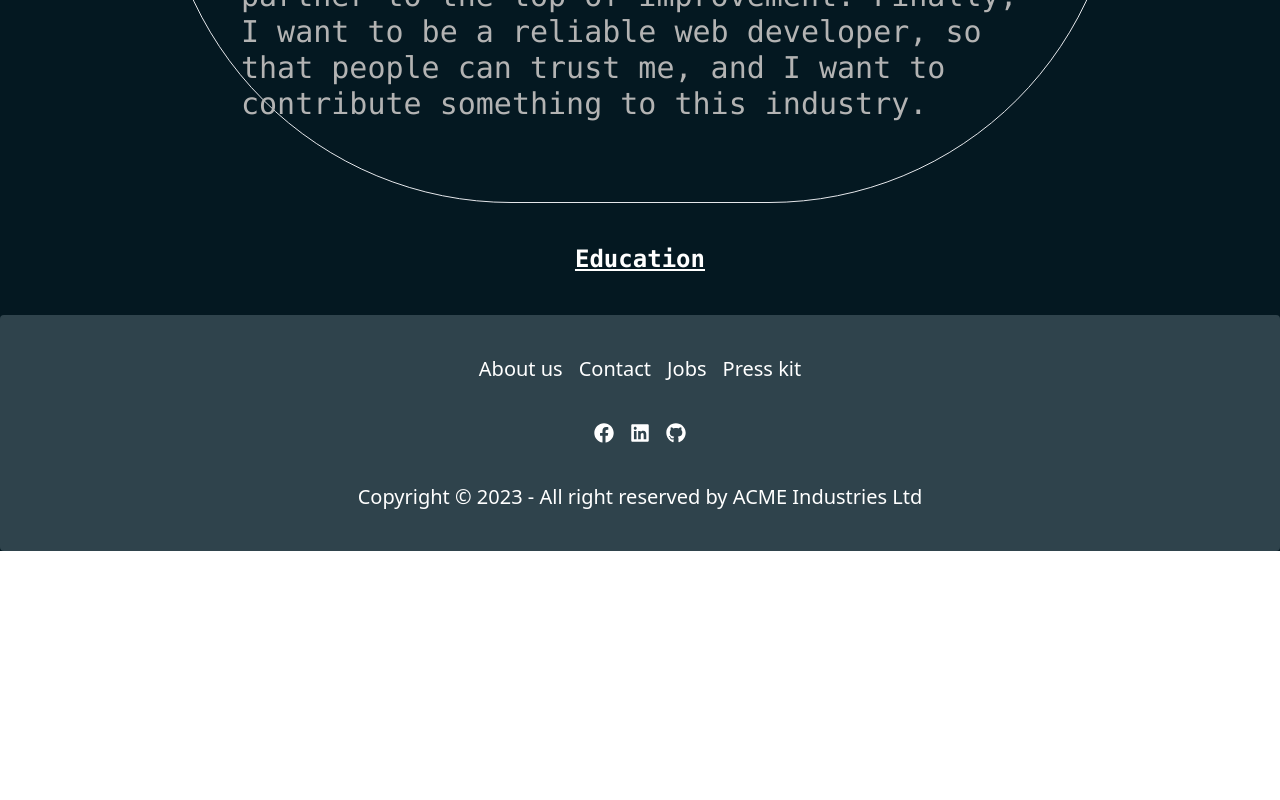
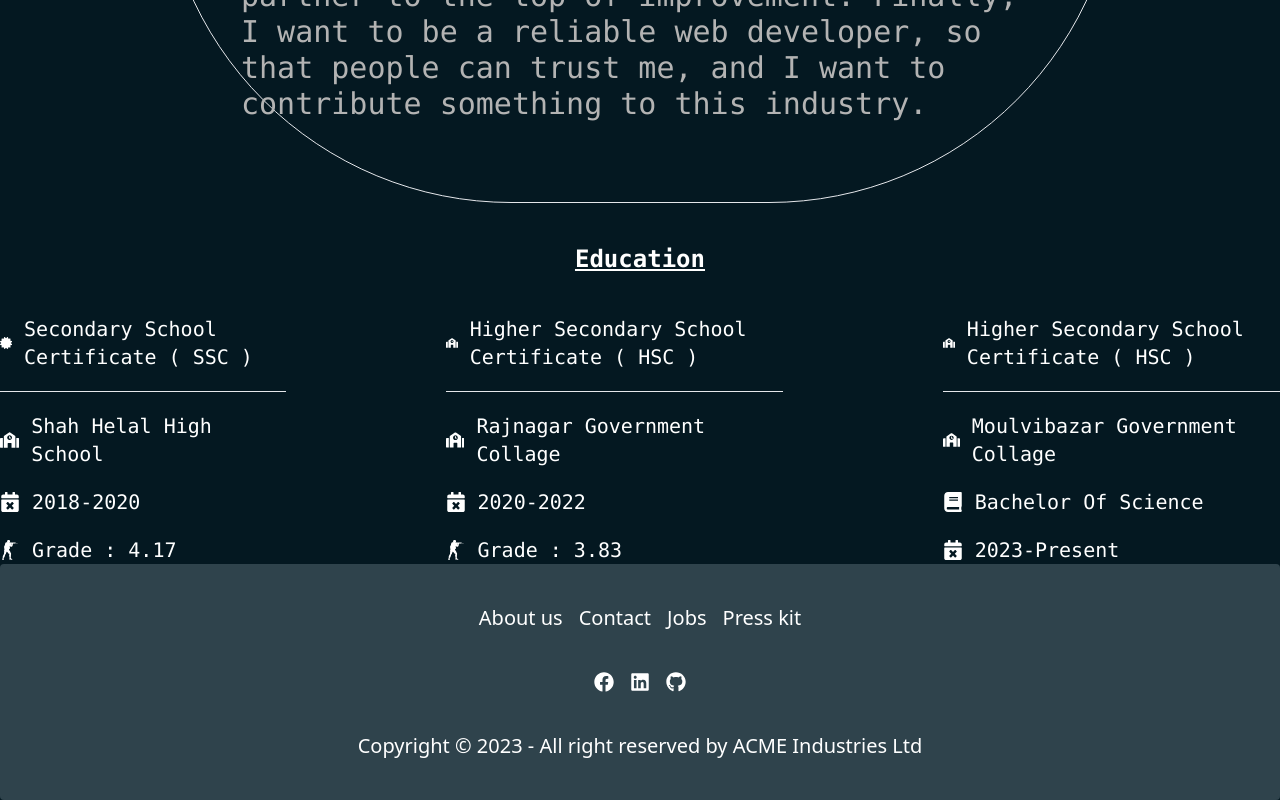
Before and after one commit to Digontha/My-Protfolio, a React (Vite) app: page /about in a window 1280 px wide. Shown: the part 739-1539 px from the top of the page. Before the commit the page ends 1290 px from the top, so only its background shows below. Built offline with nearby package versions, Linux system fonts and the light colour scheme.

Commit message:
add my educations

```diff
--- a/src/Pages/About.jsx
+++ b/src/Pages/About.jsx
@@ -1,3 +1,5 @@
+import { FaBook, FaCalendarTimes, FaCertificate, FaSchool,} from "react-icons/fa";
+import { SiCounterstrike } from "react-icons/si";
 
 
 
@@ -6,17 +8,53 @@ const About = () => {
 
     return (
         <>
-            <div className="lg:flex lg:items-center lg:justify-center lg:h-[30vh]">
+            <div className="flex items-center justify-center h-[30vh]">
                 <h1 className='text-2xl text-center font-mono font-semibold underline text-white'>About</h1>
             </div>
 
 
-            <div className='lg:w-3/4 border p-20 rounded-full  mx-auto'>
-                <h1 className='lg:text-3xl text-[#B3B3B3] font-mono'>  Hey, Hi from Digontha, I am a junior frontend developer, I have determination to work and at least enthusiasm. As a fresher, I have at least a desire to learn and work. I have learned React.js, JavaScript, Express, MongoDB, Node.js, HTML, and CSS, I will learn more things in the future this is one of my goals. And with this goal, I want to partner with an organization, this organization will give me courage, support, and encourage me. .And want to take this partner to the top of improvement. Finally, I want to be a reliable web developer, so that people can trust me, and I want to contribute something to this industry.</h1>
+            <div className='lg:w-3/4 w-full border p-20 rounded-full  lg:mx-auto'>
+                <h1 className='lg:text-3xl text-base text-[#B3B3B3] font-mono'>  Hey, Hi from Digontha, I am a junior frontend developer, I have determination to work and at least enthusiasm. As a fresher, I have at least a desire to learn and work. I have learned React.js, JavaScript, Express, MongoDB, Node.js, HTML, and CSS, I will learn more things in the future this is one of my goals. And with this goal, I want to partner with an organization, this organization will give me courage, support, and encourage me. .And want to take this partner to the top of improvement. Finally, I want to be a reliable web developer, so that people can trust me, and I want to contribute something to this industry.</h1>
             </div>
 
             <div>
                 <h1 className='text-2xl text-center font-mono font-semibold underline text-white my-10'>Education</h1>
+            </div>
+
+            <div className="text-white font-mono lg:flex lg:justify-center lg:gap-40">
+                <div className="lg:text-xl text-sm space-y-5">
+                    <div className="flex items-center gap-3">
+                        <FaCertificate></FaCertificate> Secondary School Certificate  ( SSC )
+                    </div>
+
+                    <hr />
+                    <p className="flex items-center gap-3"><FaSchool></FaSchool> Shah Helal High School</p>
+                    <p className="flex items-center gap-3"><FaCalendarTimes></FaCalendarTimes>2018-2020</p>
+                    <p className="flex items-center gap-3"><SiCounterstrike></SiCounterstrike> Grade : 4.17</p>
+                </div>
+
+                <div className="lg:text-xl text-sm space-y-5">
+                    <div className="flex items-center gap-3">
+                        <FaSchool></FaSchool> Higher  Secondary School Certificate  ( HSC )
+                    </div>
+
+                    <hr />
+                    <p className="flex items-center gap-3"><FaSchool></FaSchool>Rajnagar Government Collage</p>
+                    <p className="flex items-center gap-3"><FaCalendarTimes></FaCalendarTimes>2020-2022</p>
+                    <p className="flex items-center gap-3"><SiCounterstrike></SiCounterstrike> Grade : 3.83</p>
+                </div>
+
+                <div className="lg:text-xl text-sm space-y-5">
+                    <div className="flex items-center gap-3">
+                        <FaSchool></FaSchool> Higher  Secondary School Certificate  ( HSC )
+                    </div>
+
+                    <hr />
+                    <p className="flex items-center gap-3"><FaSchool></FaSchool>Moulvibazar Government Collage</p>
+                    <p className="flex items-center gap-3"><FaBook></FaBook> Bachelor Of Science</p>
+                    <p className="flex items-center gap-3"><FaCalendarTimes></FaCalendarTimes>2023-Present</p>
+
+                </div>
             </div>
         </>
     );
```
